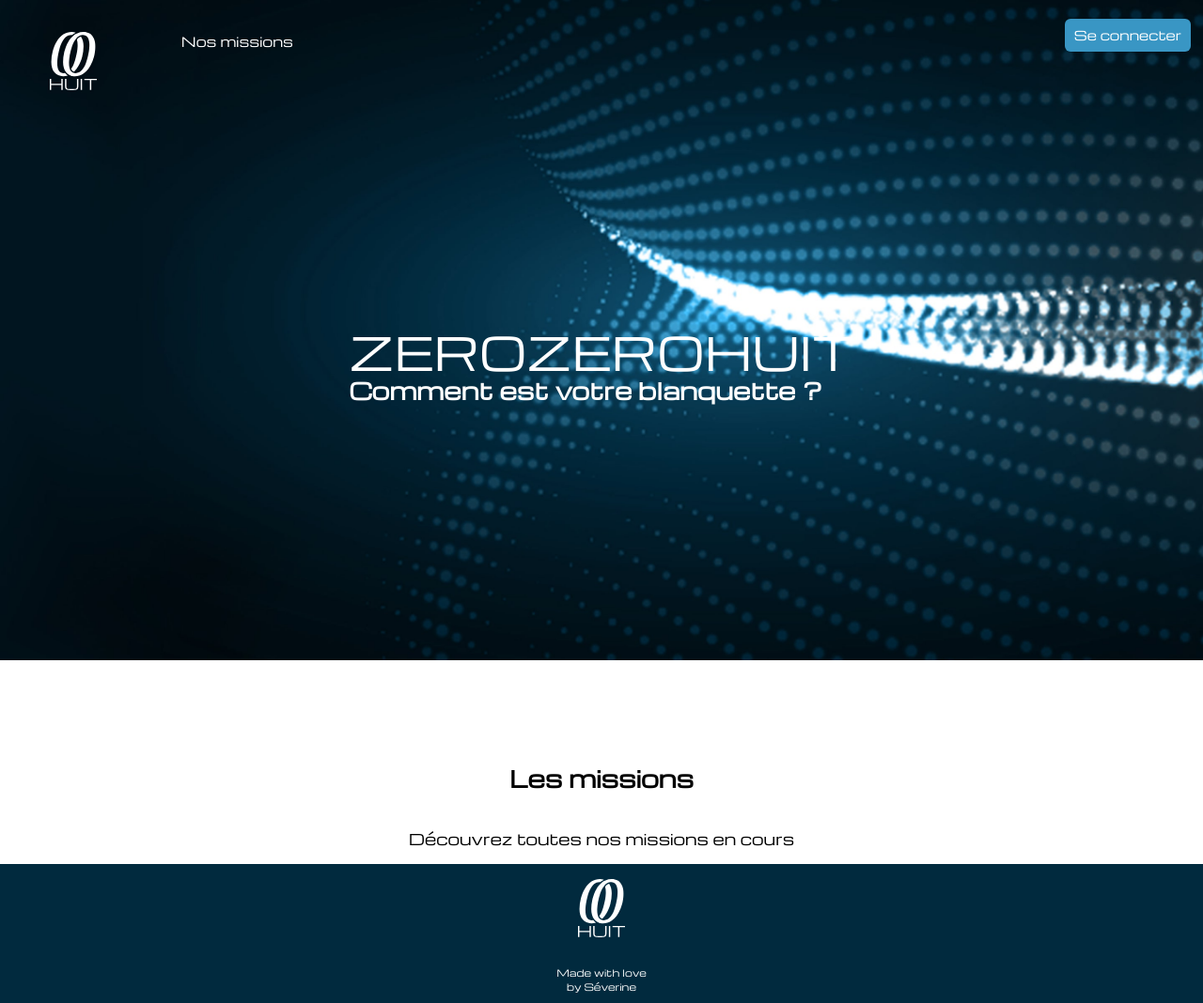
After one commit to Sverine/zerozerohuit, a Symfony app: template templates/home/index.html.twig in a window 1280 px wide. The commit adds this page. Shown: the whole page at 94% size. Run offline with Twig, Linux system fonts and the light colour scheme; the template is opened without the code that fills it, so the values that code supplies are empty; some libraries are stand-ins or nearby versions.

Commit message:
add homepage and bases

```diff
--- a/templates/base.html.twig
+++ b/templates/base.html.twig
@@ -1,12 +1,14 @@
 <!DOCTYPE html>
-<html>
+<html lang="fr">
     <head>
         <meta charset="UTF-8">
+        <meta name="viewport" content="width=device-width, initial-scale=1, shrink-to-fit=no">
+
         <title>{% block title %}Welcome!{% endblock %}</title>
         {# Run `composer require symfony/webpack-encore-bundle`
            and uncomment the following Encore helpers to start using Symfony UX #}
         {% block stylesheets %}
-            {#{{ encore_entry_link_tags('app') }}#}
+            <link href="{{ asset('assets/css/bases.css') }}" rel="stylesheet">
         {% endblock %}
 
         {% block javascripts %}
@@ -14,6 +16,28 @@
         {% endblock %}
     </head>
     <body>
-        {% block body %}{% endblock %}
+        <div class="container">
+            <nav>
+                <div>
+                    <figure class="zzh-logo">
+                        <img src="{{ asset('assets/images/svg/zzh-logo.svg') }}">
+                    </figure>
+                    <ul>
+                        <li>Nos missions</li>
+                    </ul>
+                </div>
+                <button class="connect-button">
+                    <a href="#">Se connecter</a>
+                </button>
+            </nav>
+            {% block body %}{% endblock %}
+
+            <footer>
+                <figure>
+                    <img src="{{ asset('assets/images/svg/zzh-logo.svg') }}">
+                </figure>
+                <p>Made with love<br>by Séverine</p>
+            </footer>
+        </div>
     </body>
 </html>
--- /dev/null
+++ b/templates/home/index.html.twig
@@ -0,0 +1,24 @@
+{% extends 'base.html.twig' %}
+
+{% block title %}Hello HomeController!{% endblock %}
+{% block stylesheets %}
+    {{ parent() }}
+    <link href="{{ asset('assets/css/homepage.css') }}" rel="stylesheet">
+{% endblock %}
+
+{% block body %}
+    <div class="header-hp">
+        <figure>
+            <img src="{{ asset('assets/images/zzh-header-hp.jpg') }}" alt="Image de fond de la page d'accueil">
+        </figure>
+        <div class="header-title page-width">
+            <h1>zerozerohuit</h1>
+            <h2>Comment est votre blanquette ?</h2>
+        </div>
+    </div>
+
+    <div class="page-width">
+        <h2>Les missions</h2>
+        <p>Découvrez toutes nos missions en cours </p>
+    </div>
+{% endblock %}
```
Also changed, not shown: src/Controller/HomeController.php (added, +18 -0 lines), public/assets/css/bases.css (added), public/assets/css/homepage.css (added), public/assets/images/svg/zzh-logo.svg (added), public/assets/images/zzh-header-hp.jpg (added), 2 other files.
